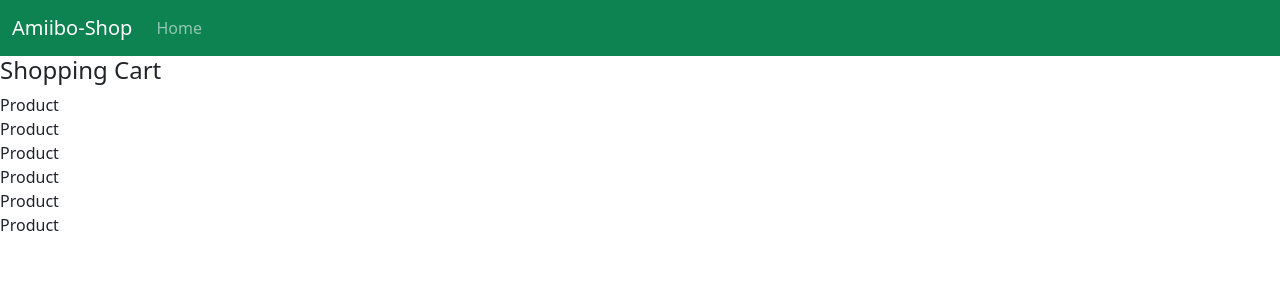
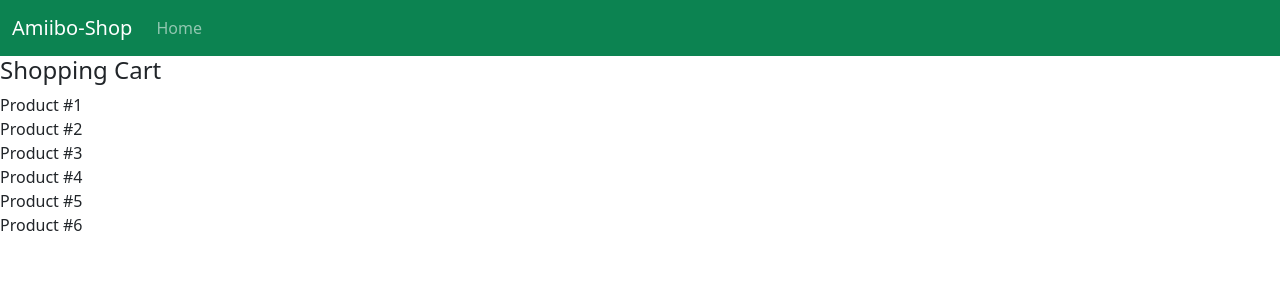
Before and after one commit to pablo-quezada/amiibo-app, a React (Create React App) app: page / in a window 1280 px wide. Shown: the top 300 px of the page. Built offline with nearby package versions, Linux system fonts and the light colour scheme.

Commit message:
Add props.id to Product.jsx

```diff
--- a/src/Product.jsx
+++ b/src/Product.jsx
@@ -3,6 +3,8 @@ import React, {Component} from "react";
 export default class Product extends Component
 {
     render (){
-        return <div>Product</div>;
+        console.log(this.props);
+
+        return <div>Product #{this.props.id}</div>;
     }
 }
```
